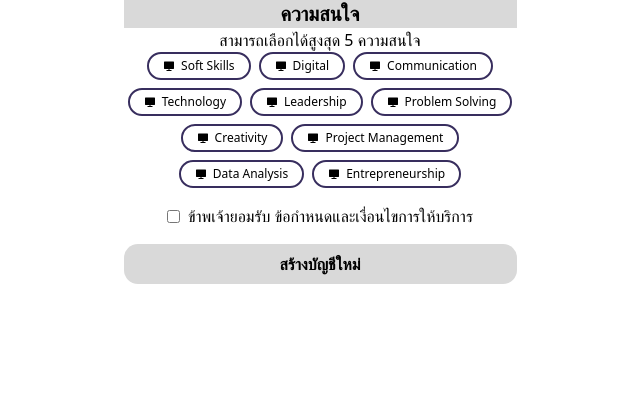
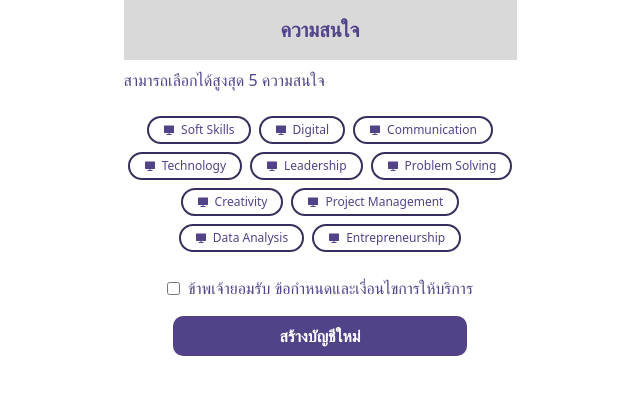
Before and after one commit to Rabbit-Start-x-TTTA/rocket-xp-frontend, a Next.js app: page /onboarding/interests in a window 1280 px wide. Shown: the top 394 px of the page, without its empty margins (320-960 px from the left). Built offline with nearby package versions, Linux system fonts and the light colour scheme.

Commit message:
style: adjust spacing and try to use variable in global.css

```diff
--- a/src/app/onboarding/interests/page.tsx
+++ b/src/app/onboarding/interests/page.tsx
@@ -3,9 +3,11 @@ import interests from "@/app/onboarding/interests/interests_data";
 
 export default function InterestsPage() {
   return (
-    <main className="min-h-screen w-[393px] mx-auto text-black">
-      <h1 className="text-xl font-bold bg-[#D9D9D9] text-center">ความสนใจ</h1>
-      <h2 className="text-center">สามารถเลือกได้สูงสุด 5 ความสนใจ</h2>
+    <main className="min-h-screen w-[393px] mx-auto ">
+      <h1 className="text-xl font-bold bg-[#D9D9D9] text-center py-4 mb-2">
+        ความสนใจ
+      </h1>
+      <h2 className="mb-6">สามารถเลือกได้สูงสุด 5 ความสนใจ</h2>
       <InterestsGrid interests={interests} />
       <div className="flex items-center justify-center gap-2 mt-4">
         <input type="checkbox" name="accept" />
@@ -13,9 +15,11 @@ export default function InterestsPage() {
           <span>ข้าพเจ้ายอมรับ</span>&nbsp;ข้อกำหนดและเงื่อนไขการให้บริการ
         </p>
       </div>
-      <button className="w-full bg-[#D9D9D9] text-black font-bold py-2 mt-4 rounded-[var(--radius-xl)]">
-        สร้างบัญชีใหม่
-      </button>
+      <div className="flex items-center justify-center">
+        <button className="mx-auto w-[294px] bg-[var(--primary)] text-white font-bold py-2 mt-4  rounded-[var(--radius-lg)]">
+          สร้างบัญชีใหม่
+        </button>
+      </div>
     </main>
   );
 }
--- a/src/components/interests/interestTag.tsx
+++ b/src/components/interests/interestTag.tsx
@@ -2,7 +2,7 @@ import { RiComputerFill } from "react-icons/ri";
 
 export default function InterestTag({ interest }: { interest: string }) {
   return (
-    <div className="flex items-center justify-center gap-1.5 w-fit px-3.5 py-1 text-xs font-medium text-black border-2 border-[var(--border)] rounded-[var(--radius-xl)]">
+    <div className="flex items-center justify-center gap-1.5 w-fit px-3.5 py-1 text-xs font-medium  border-2 border-[var(--border)] rounded-[var(--radius-xl)]">
       <div>
         <RiComputerFill />
       </div>
--- a/src/components/interests/interestsGrid.tsx
+++ b/src/components/interests/interestsGrid.tsx
@@ -6,7 +6,7 @@ export default function InterestsGrid({
   interests: { id: number; name: string }[];
 }) {
   return (
-    <div className="flex flex-wrap gap-2 justify-center items-center">
+    <div className="flex flex-wrap gap-2 justify-center items-center mb-6">
       {interests.map((interest) => (
         <InterestTag key={interest.id} interest={interest.name} />
       ))}
```
